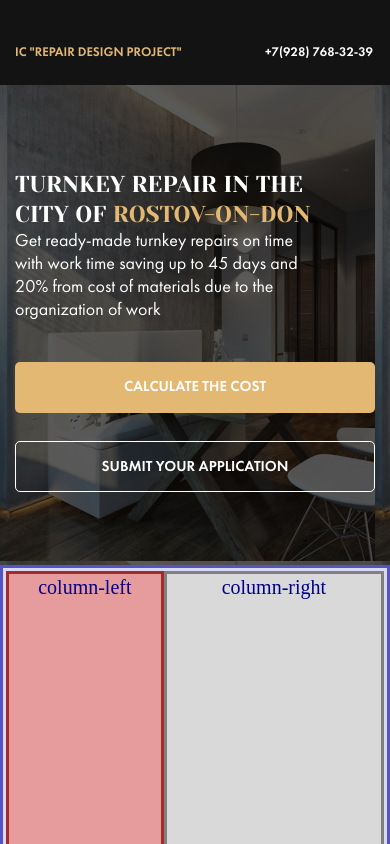
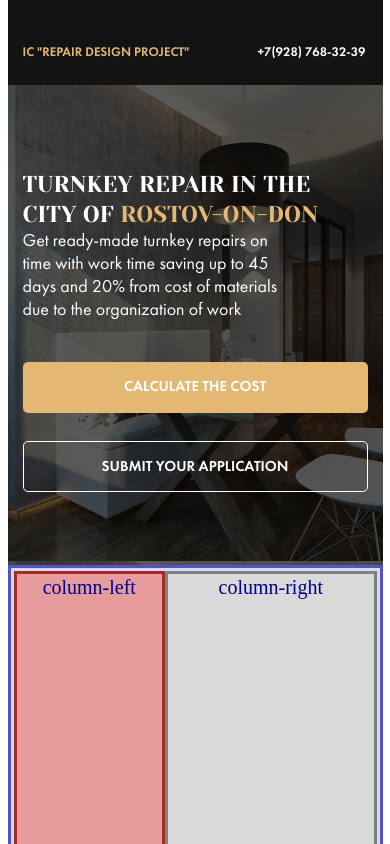
Before and after one commit to chebb44/repair-design-project, a plain HTML site: page index.html in a window 390 px wide. Shown: the top 844 px of the page. Drawn offline with Linux system fonts and the light colour scheme.

Commit message:
feat: fix

```diff
--- a/media.scss
+++ b/media.scss
@@ -12,7 +12,7 @@
 
 @media screen and (max-width: 850px) {
   .site-wrapper{
-    //width: 375px;
+    width: 375px;
   }
   .header {
     .nav-link{
```
Also changed, not shown: media.css, 1 other file.
